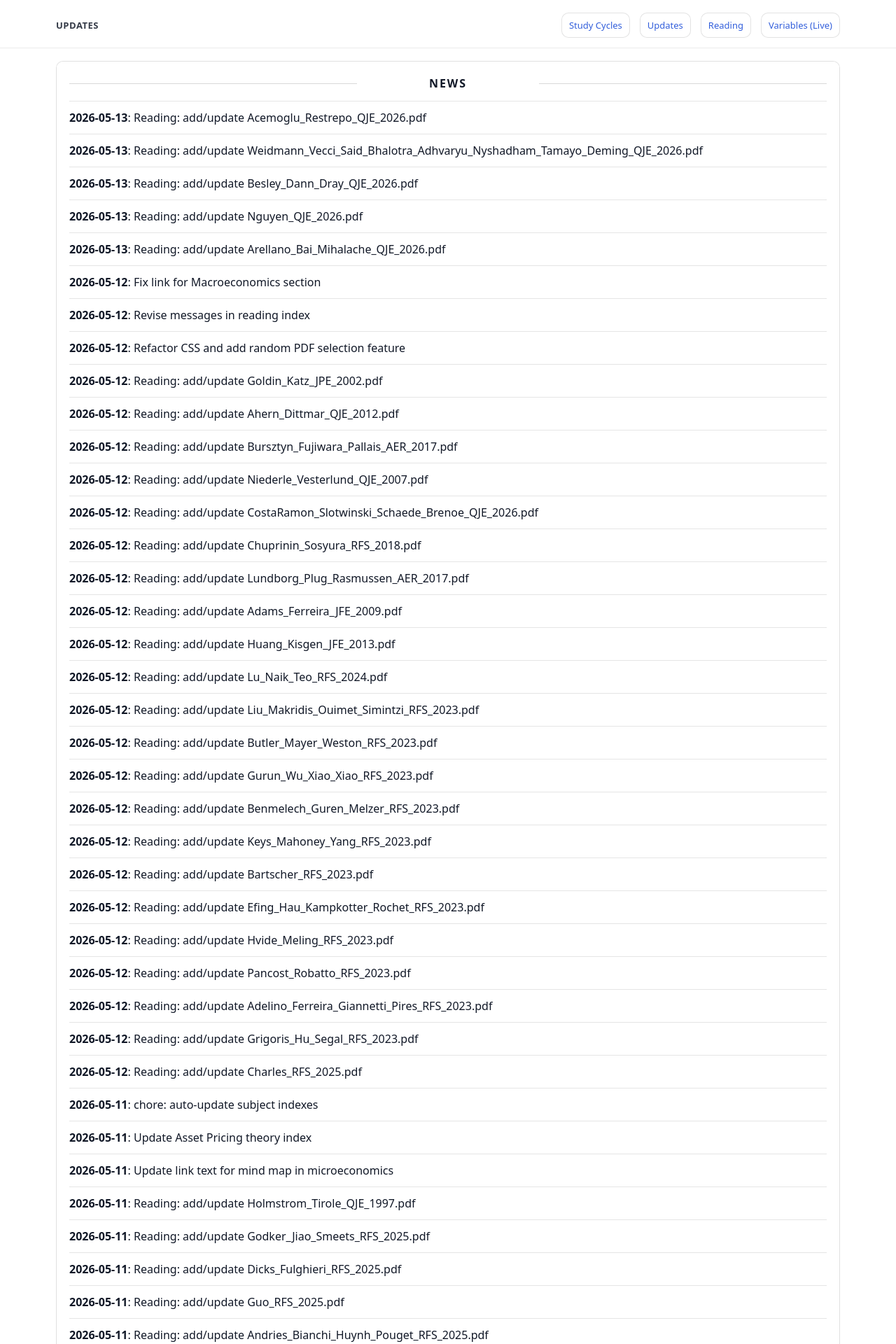
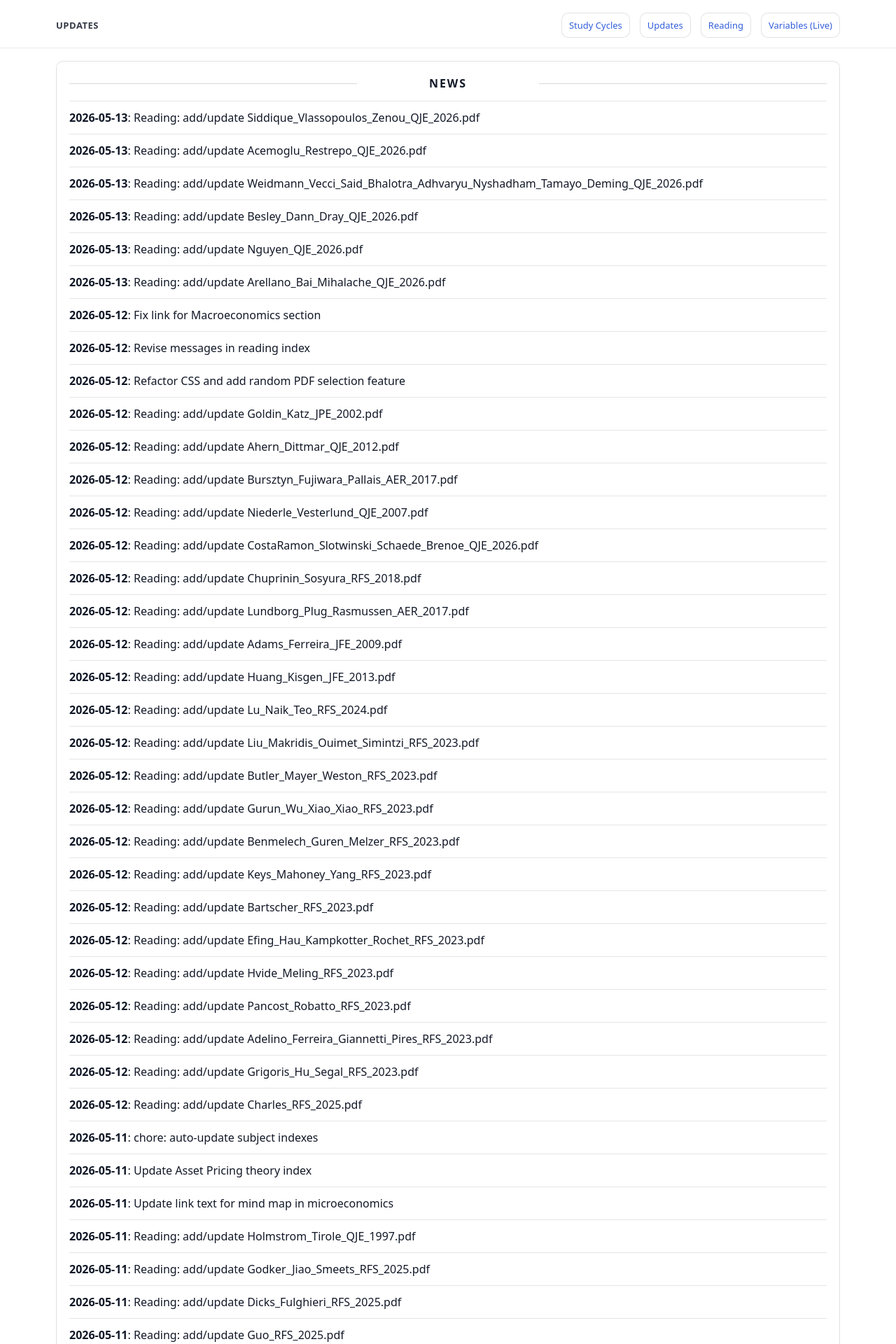
Before and after one commit to yaxinzn/study-archive, a Jekyll site: the page built from updates/index.md, in a window 1280 px wide. Shown: the top 1920 px of the page at 70% size. Built offline with Jekyll 4.4.1, drawn with Linux system fonts in a browser that asks for light colours; some of the changed text lies outside the part shown.

Commit message:
chore: update NEWS feed

```diff
--- a/_data/news.yml
+++ b/_data/news.yml
@@ -1,4 +1,7 @@
 # Auto-generated update history (sorted newest -> oldest). Do not edit manually.
+- ts: "1778624932"
+  date: "2026-05-13"
+  title: "Reading: add/update Siddique_Vlassopoulos_Zenou_QJE_2026.pdf"
 - ts: "1778619992"
   date: "2026-05-13"
   title: "Reading: add/update Acemoglu_Restrepo_QJE_2026.pdf"
```
